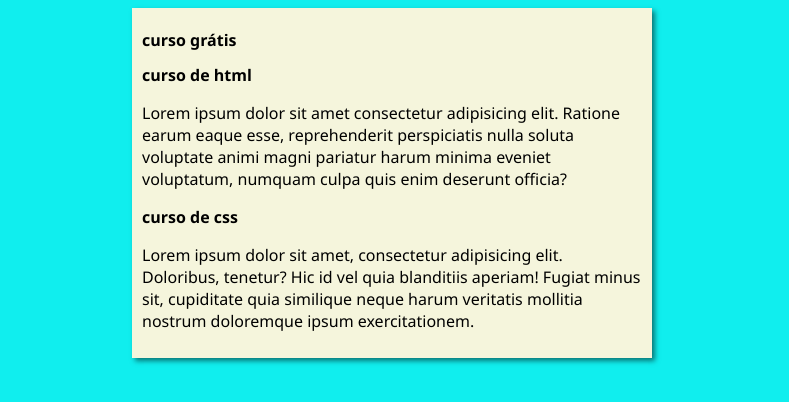
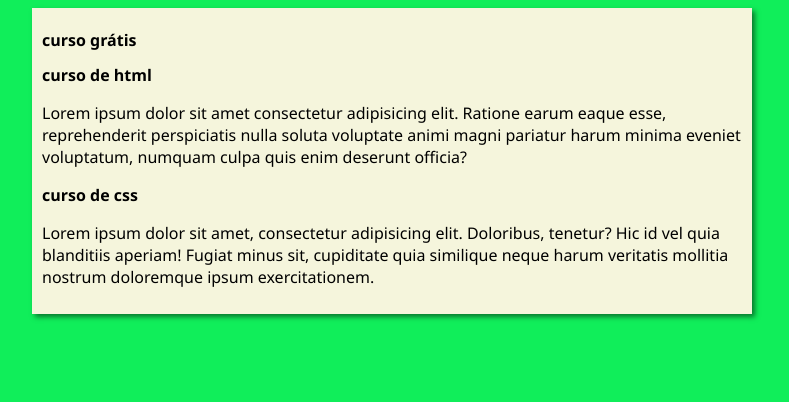
Before and after one commit to Gabrieldss2/projeto-site, a plain HTML site: page index.html in a window 1280 px wide. Shown: the whole page, without its empty margins (248-1037 px from the left). Drawn offline with Linux system fonts and the light colour scheme.

Commit message:
Update style.css

```diff
--- a/estilos/style.css
+++ b/estilos/style.css
@@ -3,12 +3,12 @@
     font-size: 16px;
 }
 body {
-    background-color: rgb(16, 238, 238);
+    background-color: rgb(16, 238, 90);
 }
 
 main {
     background-color: beige;
-    width: 500px;
+    width: 700px;
     margin: auto;
     padding: 10px;
     box-shadow: 3px 3px 5px rgba(0, 0, 0, 0.5);
```
